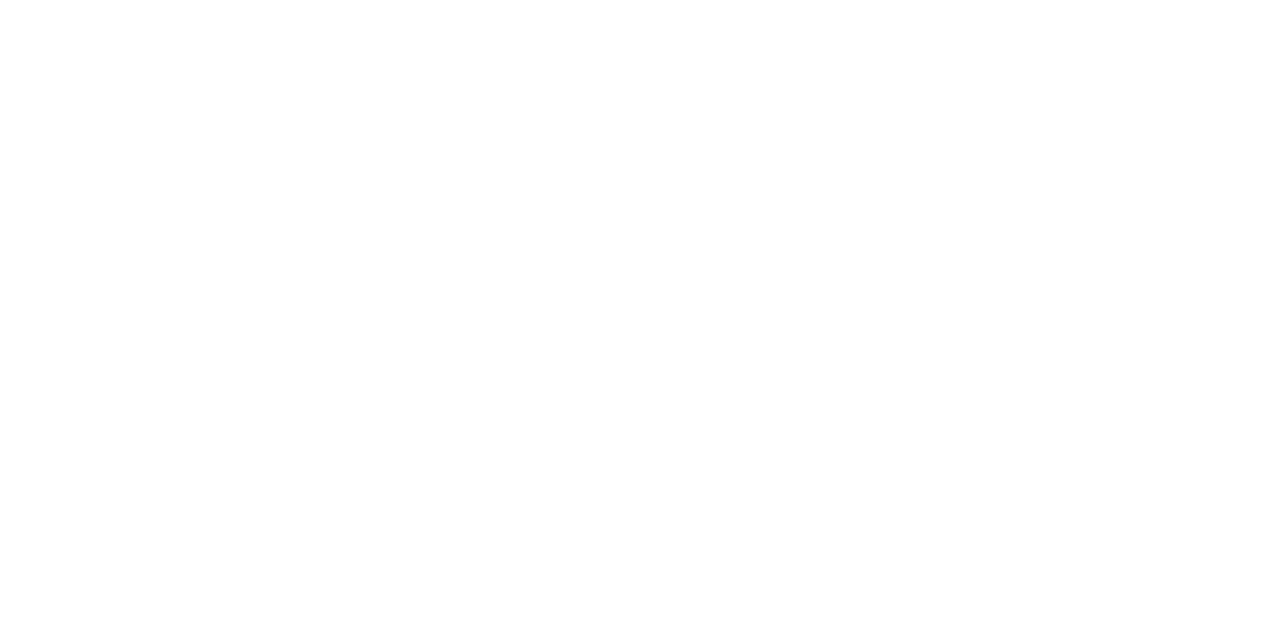
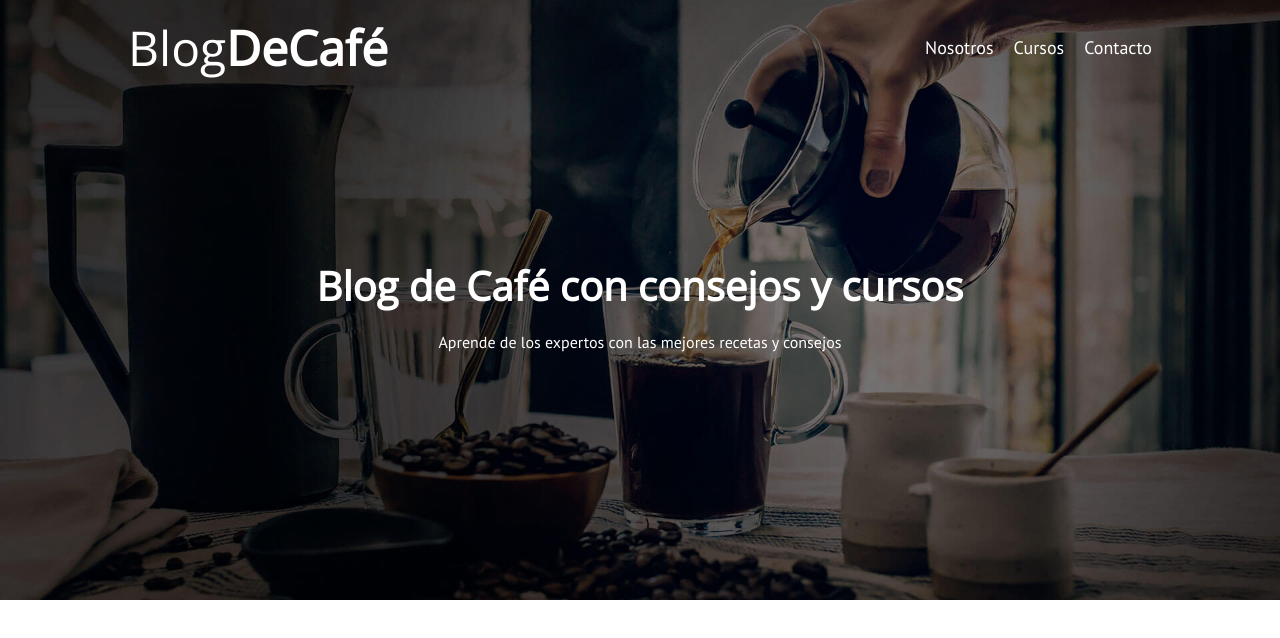
Before and after one commit to Luis-zunino/Blog_de_Cafe, a website: page index.html in a window 1280 px wide. Drawn offline with nearby package versions, Linux system fonts and the light colour scheme.

Commit message:
_header.scss
se finaliza el header

```diff
--- /dev/null
+++ b/ASSETS/SASS/PARTES/_header.scss
@@ -0,0 +1,51 @@
+@import "variables";
+
+.header {
+    background-image: url(../img/banner.jpg);
+    height: 60rem;
+    background-size: cover;
+    background-repeat: no-repeat;
+    background-position: center center;
+
+    .barra {
+        display: flex;
+        justify-content: space-between;
+        align-items: center;
+
+        @media(max-width: 768px) {
+            display: block;
+        }
+
+        .logo {
+            color: $blanco;
+            font-weight: 400;
+
+            span {
+                font-weight: 900;
+            }
+        }
+
+        .navegacion {
+            @media(min-width: 768px) {
+                display: flex;
+                gap: 2rem;
+            }
+
+            a {
+                color: $blanco;
+                display: block;
+                font-size: 1.8rem;
+            }
+        }
+    }
+
+    .texto {
+        text-align: center;
+        color: $blanco;
+        margin-top: 5rem;
+
+        @media(min-width: 768px) {
+            margin-top: 15rem;
+        }
+    }
+}
--- a/ASSETS/SASS/style.scss
+++ b/ASSETS/SASS/style.scss
@@ -1,4 +1,5 @@
 @import "PARTES/variables";
+@import "PARTES/header";
 
 
 
@@ -49,12 +50,20 @@ h4 {
 img {
     max-width: 100%;
 }
-.noPadding{
+
+.contenedor {
+    width: 80%;
+    margin: auto;
+}
+
+.noPadding {
     padding: 0;
 }
-.noMargin{
+
+.noMargin {
     margin: 0;
 }
-.centrarTexto{
+
+.centrarTexto {
     text-align: center;
 }
--- a/index.html
+++ b/index.html
@@ -17,7 +17,24 @@
 </head>
 
 <body>
-
+    <header class="header">
+        <div class="contenedor">
+            <div class="barra">
+                <a href="index.html">
+                    <h1 class="logo noMargin centrarTexto">Blog<span>DeCafé</span></h1>
+                </a>
+                <nav class="navegacion centrarTexto">
+                    <a href="nosotros.html">Nosotros</a>
+                    <a href="cursos.html">Cursos</a>
+                    <a href="contacto.html">Contacto</a>
+                </nav>
+            </div>
+        </div>
+        <div class="texto">
+            <h2 class="noMargin">Blog de Café con consejos y cursos</h2>
+            <p class="noMargin">Aprende de los expertos con las mejores recetas y consejos</p>
+        </div>
+    </header>
 </body>
 
 </html>
```
Also changed, not shown: ASSETS/CSS/style.css.
